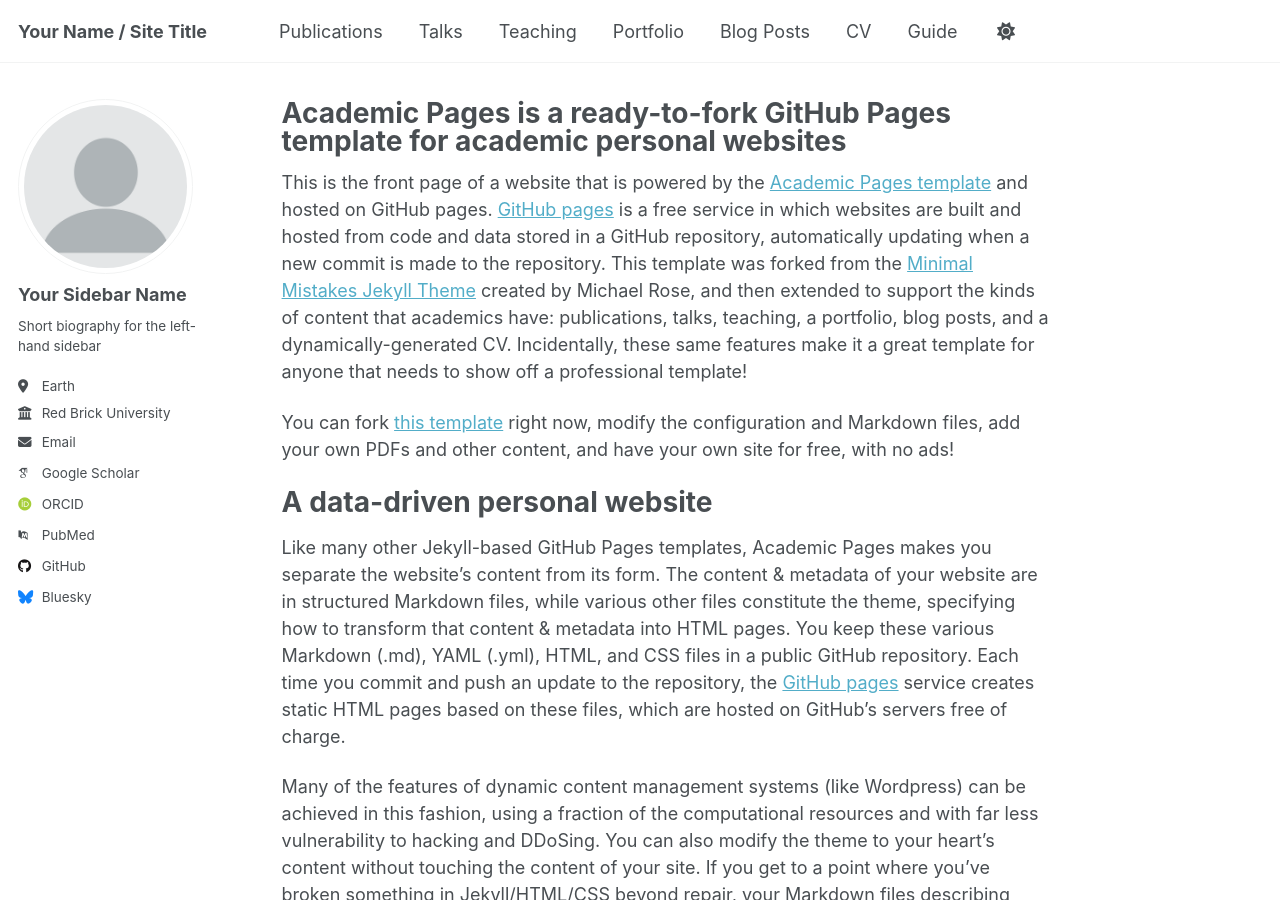
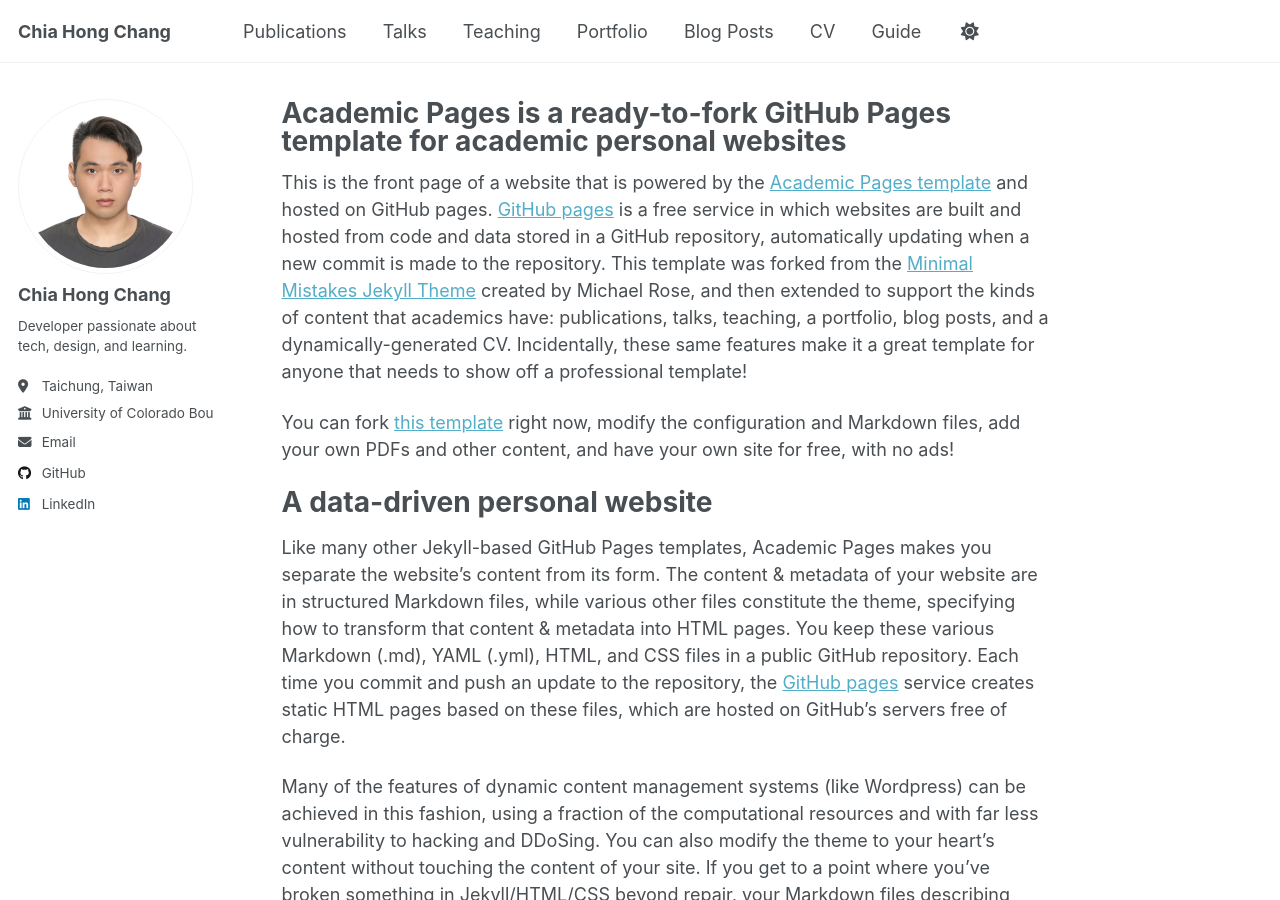
Before and after one commit to chiahongchang/chiahongchang.github.io, a Jekyll site: the page built from _pages/about.md, in a window 1280 px wide and 900 px high. Built offline with Jekyll 4.4.1, drawn with Linux system fonts in a browser that asks for light colours; some web fonts are replaced; a script that is not in the unit is left out.

Commit message:
test edit _config.yaml

```diff
--- a/_config.yml
+++ b/_config.yml
@@ -9,7 +9,7 @@
 # Basic Site Settings
 locale                   : "en-US"
 site_theme               : "default" # Currently available options are "default", "air"
-title                    : "Your Name / Site Title"
+title                    : "Chia Hong Chang" # The title of your site, e.g. "Chia Hong Chang"
 title_separator          : "-"
 name                     : &name "Your Name"
 description              : &description "personal description"
@@ -22,24 +22,24 @@ repository               : "academicpages/academicpages.github.io"
 #               Additional customization can be done by editing /_includes/author-profile.html
 author:
   # Biographic information
-  avatar           : "profile.png"
-  name             : "Your Sidebar Name"
+  avatar           : "my_photo.jpg" # filename of avatar image placed in /images/, e.g. "my_photo.jpg"
+  name             : "Chia Hong Chang"
   pronouns         : # example: "she/her"
-  bio              : "Short biography for the left-hand sidebar"
-  location         : "Earth"
-  employer         : "Red Brick University"
+  bio              : "Developer passionate about tech, design, and learning."
+  location         : "Taichung, Taiwan" # City, Country
+  employer         : "University of Colorado Boulder" # Institution or company name
   uri              : # URL
-  email            : "none@example.org"
+  email            : "chiahongchang1@gmail.com"
 
   # Academic websites
   academia         : # URL
   arxiv            : # URL - Update with the correct link to your profile
-  googlescholar    : "https://scholar.google.com/citations?user=PS_CX0AAAAAJ"
+  googlescholar    : # "https://scholar.google.com/citations?user=PS_CX0AAAAAJ"
   inspire-hep      : # URL
   impactstory      : # URL
-  orcid            : "http://orcid.org/yourorcidurl"
+  orcid            : # "http://orcid.org/yourorcidurl"
   semantic         : # URL
-  pubmed           : "https://www.ncbi.nlm.nih.gov/pubmed/?term=john+snow"
+  pubmed           : # "https://www.ncbi.nlm.nih.gov/pubmed/?term=john+snow"
   researchgate     : # URL
   scopus           : # URL
 
@@ -47,13 +47,13 @@ author:
   bitbucket        : # Username - Update with your username on the site
   codepen          : # Username
   dribbble         : # Username
-  github           : "academicpages"
+  github           : "chiahongchang"
   kaggle           : # Username
   stackoverflow    : # User number or user number and name (i.e., use "1" or "1/jeff-atwood")
 
   # Social media
   artstation       : # Username
-  bluesky          : "bsky.app" # Replace this with you Bluesky username
+  bluesky          : # "bsky.app" # Replace this with you Bluesky username
   facebook         : # Username
   flickr           : # Username
   foursquare       : # Username
@@ -62,7 +62,7 @@ author:
   keybase          : # Username
   instagram        : # Username
   lastfm           : # Username
-  linkedin         : # Username
+  linkedin         : "chia-hong-chang-456a6b1b6"
   mastodon         : # URL
   medium           : # URL
   pinterest        : # Username
@@ -79,19 +79,19 @@ author:
   zhihu            : # Username
 
 # Publication Category - The following the list of publication categories and their headings
-publication_category:
-  books:
-    title: 'Books'
-  manuscripts:
-    title: 'Journal Articles'
-  conferences:
-    title: 'Conference Papers'
+# publication_category:
+#   books:
+#     title: 'Books'
+#   manuscripts:
+#     title: 'Journal Articles'
+#   conferences:
+#     title: 'Conference Papers'
 
 # Site Settings
 teaser                   :  # filename of teaser fallback teaser image placed in /images/, .e.g. "500x300.png"
 breadcrumbs              : false # true, false (default)
 words_per_minute         : 160
-future                   : true
+future                   : false
 read_more                : "disabled" # if enabled, adds "Read more" links to excerpts
 talkmap_link             : false      #change to true to add link to talkmap on talks page
 comments:
```
Also changed, not shown: images/my_photo.JPG (added).
